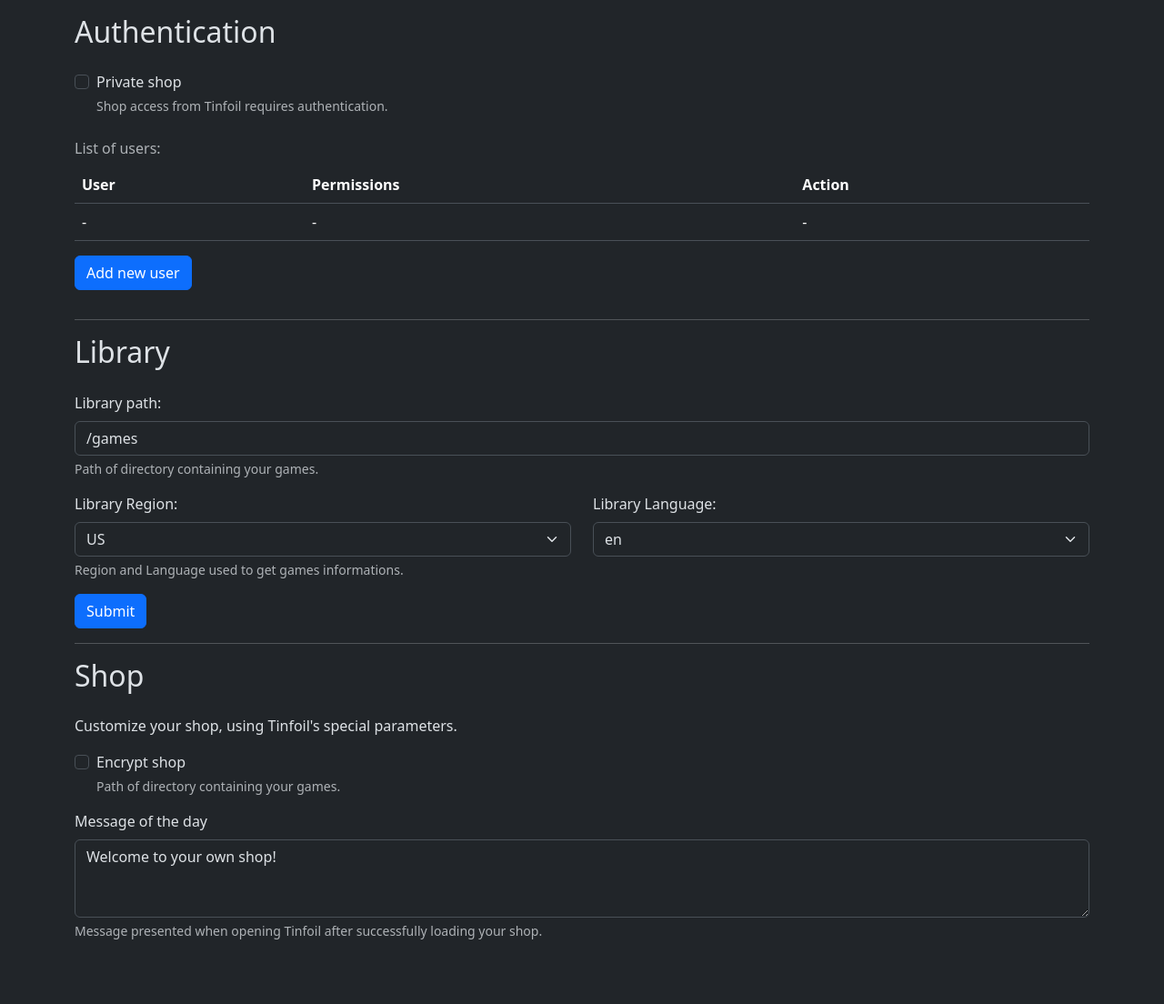
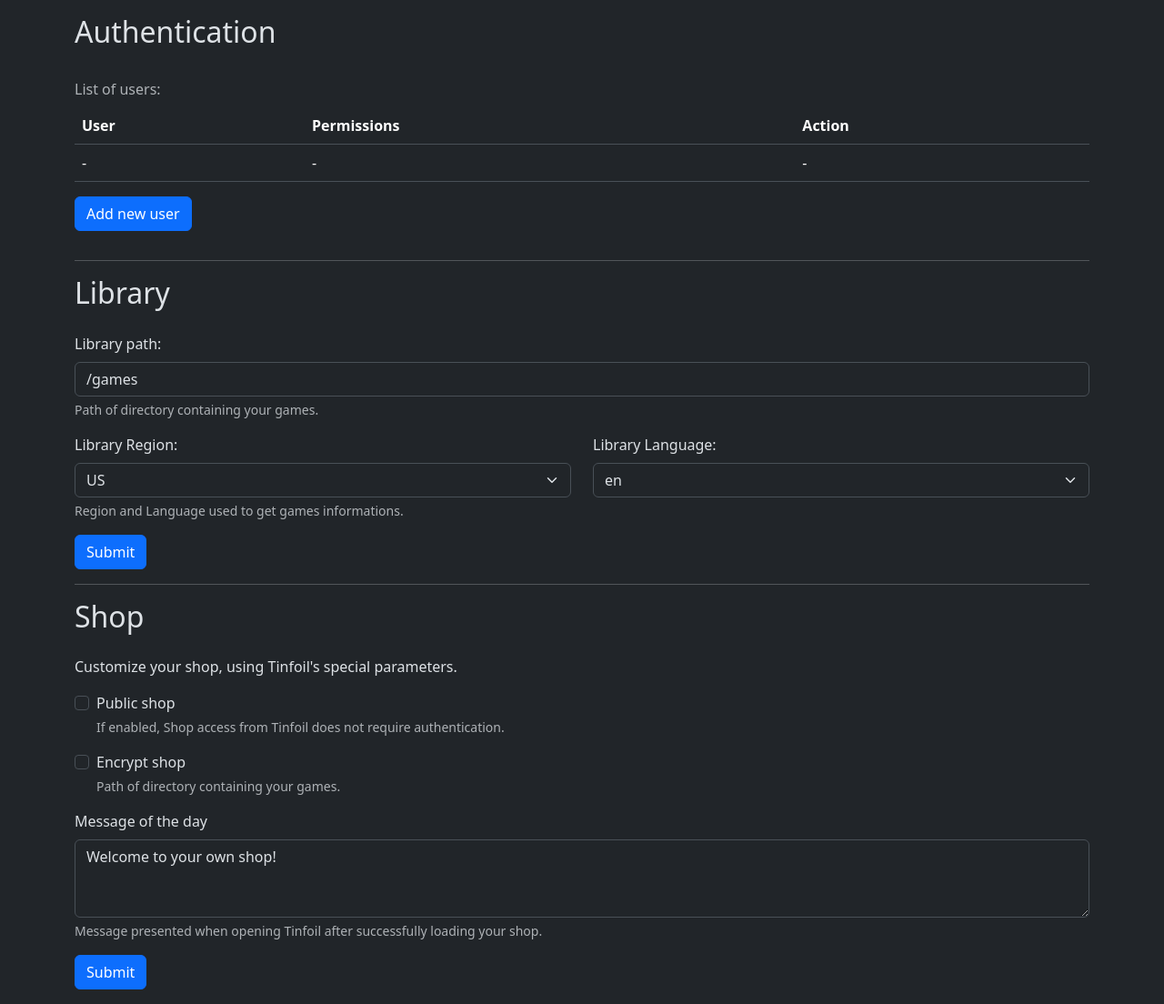
Before and after one commit to a1ex4/ownfoil, a Flask app: page /settings in a window 1280 px wide. Shown: the part 57-1161 px from the top of the page at 91% size. Before the commit the page ends 1090 px from the top, so only its background shows below. Run offline with Flask 3, Linux system fonts and the light colour scheme; data that the repository does not hold is empty; parts of the project's set-up code (start-up, migrations or seed data) failed here and were passed over.

Commit message:
feat(auth): working auth from Tinfoil

```diff
--- a/app/app.py
+++ b/app/app.py
@@ -4,7 +4,6 @@ import yaml
 from markupsafe import escape
 from constants import *
 from settings import *
-from titles import *
 from db import *
 from shop import *
 from auth import *
@@ -15,6 +14,8 @@ def init():
 
 os.makedirs(CONFIG_DIR, exist_ok=True)
 os.makedirs(DATA_DIR, exist_ok=True)
+
+from titles import *
 
 app = Flask(__name__)
 app.config["SQLALCHEMY_DATABASE_URI"] = OWNFOIL_DB
@@ -34,6 +35,24 @@ app.register_blueprint(auth_blueprint)
 with app.app_context():
     db.create_all()
 
+def tinfoil_error(error):
+    return jsonify({
+        'error': error
+    })
+
+def serve_tinfoil_shop():
+    shop = gen_shop(db, app_settings)
+    return jsonify(shop)
+
+def access_tinfoil_shop(request):
+    if not app_settings['shop']['public']:
+        # Shop is private
+        success, error = basic_auth(request)
+        if not success:
+            return tinfoil_error(error)
+
+    return serve_tinfoil_shop()
+
 @app.route('/')
 def index():
     scan_library()
@@ -42,8 +61,8 @@ def index():
     if all(header in request_headers for header in tinfoil_headers):
     # if True:
         print(f"Tinfoil connection from {request.remote_addr}")
-        shop = gen_shop(db, app_settings)
-        return jsonify(shop)
+        return access_tinfoil_shop(request)
+
     return render_template('index.html', games=get_all_titles())
 
 @app.route('/settings')
--- a/app/auth.py
+++ b/app/auth.py
@@ -38,6 +38,33 @@ def roles_required(roles: list, require_all=False):
         return decorated_view
 
     return _roles_required
+
+def basic_auth(request):
+    success = True
+    error = ''
+
+    auth = request.authorization
+    if auth is None:
+        success = False
+        error = 'Shop requires authentication.'
+        return success, error
+
+    username = auth.username
+    password = auth.password
+    user = User.query.filter_by(user=username).first()
+    if user is None:
+        success = False
+        error = f'Unknown user "{username}".'
+
+    elif not check_password_hash(user.password, password):
+        success = False
+        error = f'Incorrect password for user "{username}".'
+
+    elif not user.has_shop_access():
+        success = False
+        error = f'User "{username}" does not have access to the shop.'
+
+    return success, error
 
 auth_blueprint = Blueprint('auth', __name__)
 
--- a/app/constants.py
+++ b/app/constants.py
@@ -14,6 +14,7 @@ DEFAULT_SETTINGS = {
     },
     "shop": {
         "motd": "Welcome to your own shop!",
+        "public": False,
         "encrypt": False,
         "clientCertPub": "-----BEGIN PUBLIC KEY-----",
         "clientCertKey": "-----BEGIN PRIVATE KEY-----"
--- a/app/templates/settings.html
+++ b/app/templates/settings.html
@@ -18,14 +18,6 @@
                 <!-- <h1>Settings</h1> -->
 
                 <h2 class="pb-3">Authentication</h2>
-
-                <div class="mb-3 form-check">
-                    <input type="checkbox" class="form-check-input" id="privateShopCheck"
-                        aria-describedby="privateShopCheckHelp">
-                    <label class="form-check-label" for="privateShopCheck">Private shop</label>
-                    <div id="privateShopCheckHelp" class="form-text">Shop access from Tinfoil requires authentication.
-                    </div>
-                </div>
 
                 <table class="table table-hover caption-top" id="userTable">
                     <caption>List of users:</caption>
@@ -118,6 +110,13 @@
                 <h2 class="pb-3">Shop</h2>
                 <p>Customize your shop, using Tinfoil's special parameters.</p>
                 <div class="mb-3 form-check">
+                    <input type="checkbox" class="form-check-input" id="publicShopCheck"
+                        aria-describedby="publicShopCheckHelp">
+                    <label class="form-check-label" for="publicShopCheck">Public shop</label>
+                    <div id="publicShopCheckHelp" class="form-text">If enabled, Shop access from Tinfoil does not require authentication.
+                    </div>
+                </div>
+                <div class="mb-3 form-check">
                     <input type="checkbox" class="form-check-input" id="encryptShopCheck"
                         aria-describedby="encryptShopCheckHelp">
                     <label class="form-check-label" for="encryptShopCheck">Encrypt shop</label>
@@ -129,6 +128,11 @@
                     <textarea class="form-control" id="motdTextArea" rows="3"></textarea>
                     <div id="motdTextAreaHelp" class="form-text">Message presented when opening Tinfoil after
                         successfully loading your shop.</div>
+                </div>
+
+                <div class="mb-3">
+                    <button type="button" id="submit-shop" class="btn btn-primary"
+                        onClick='submitShopSettings()'>Submit</button>
                 </div>
 
             </div>
@@ -303,6 +307,35 @@
         });
     }
 
+    function submitShopSettings() {
+        data = {
+            public: getCheckboxStatus("publicShopCheck"),
+            encrypt: getCheckboxStatus("encryptShopCheck"),
+            motd: $('#motdTextArea').val() ,
+        }
+
+        $.ajax({
+            url: "/api/settings/shop",
+            type: 'POST',
+            data: JSON.stringify(data),
+            contentType: "application/json",
+            success: function (result) {
+                if (!result['success']) {
+                    console.log('Not Success!');
+                    result['errors'].forEach(error => {
+                        path = error['path'];
+                        formId = settings_map[path];
+                        form = $('#' + formId);
+                        form.addClass('is-invalid');
+                        formTextElement = form.attr('aria-describedby');
+                        $("#" + formTextElement).addClass('invalid-feedback');
+                        $("#" + formTextElement).text(error['error']);
+                    });
+                }
+            }
+        });
+    }
+
     $(document).ready(function () {
         fillUserTable();
 
@@ -331,6 +364,8 @@
             // Shop settings
             shopSettings = result['shop'];
             setInputVal("motdTextArea", shopSettings['motd']);
+            $("#publicShopCheck").prop("checked", shopSettings['public']);
+            $("#encryptShopCheck").prop("checked", shopSettings['encrypt']);
         });
 
     });
```
